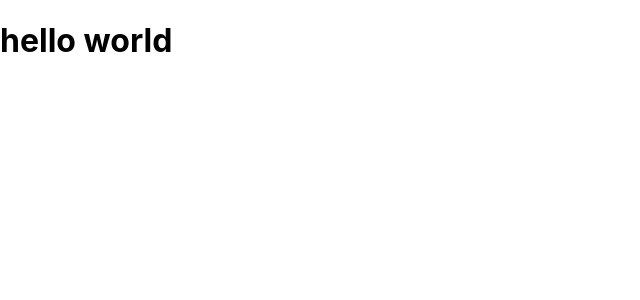
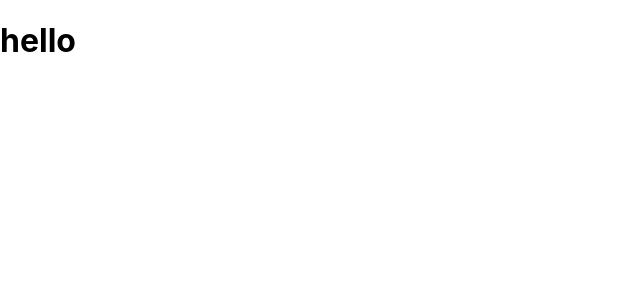
Before and after one commit to birnesh/todo-react, a React (Create React App) app: page / in a window 1280 px wide. Shown: the top 300 px of the page, without its empty margins (0-640 px from the left). Built offline with nearby package versions, Linux system fonts and the light colour scheme.

Commit message:
initial deploy

```diff
--- a/src/App.js
+++ b/src/App.js
@@ -5,15 +5,15 @@ import Todo from './components/pages/todo';
 
 const App = () => {
   return (
-    <Router>
-      <h1>hello world</h1>
-      {/* <div className="App">
-        <Switch>
-          <Route path="/" exact component={Login} />
-          <Route path="/todo" component={Todo} />
-        </Switch>
-      </div> */}
-    </Router>
+    <h1>hello</h1>
+    // <Router>
+    //   <div className="App">
+    //     <Switch>
+    //       <Route path="/" exact component={Login} />
+    //       <Route path="/todo" component={Todo} />
+    //     </Switch>
+    //   </div>
+    // </Router>
   );
 };
 
```
